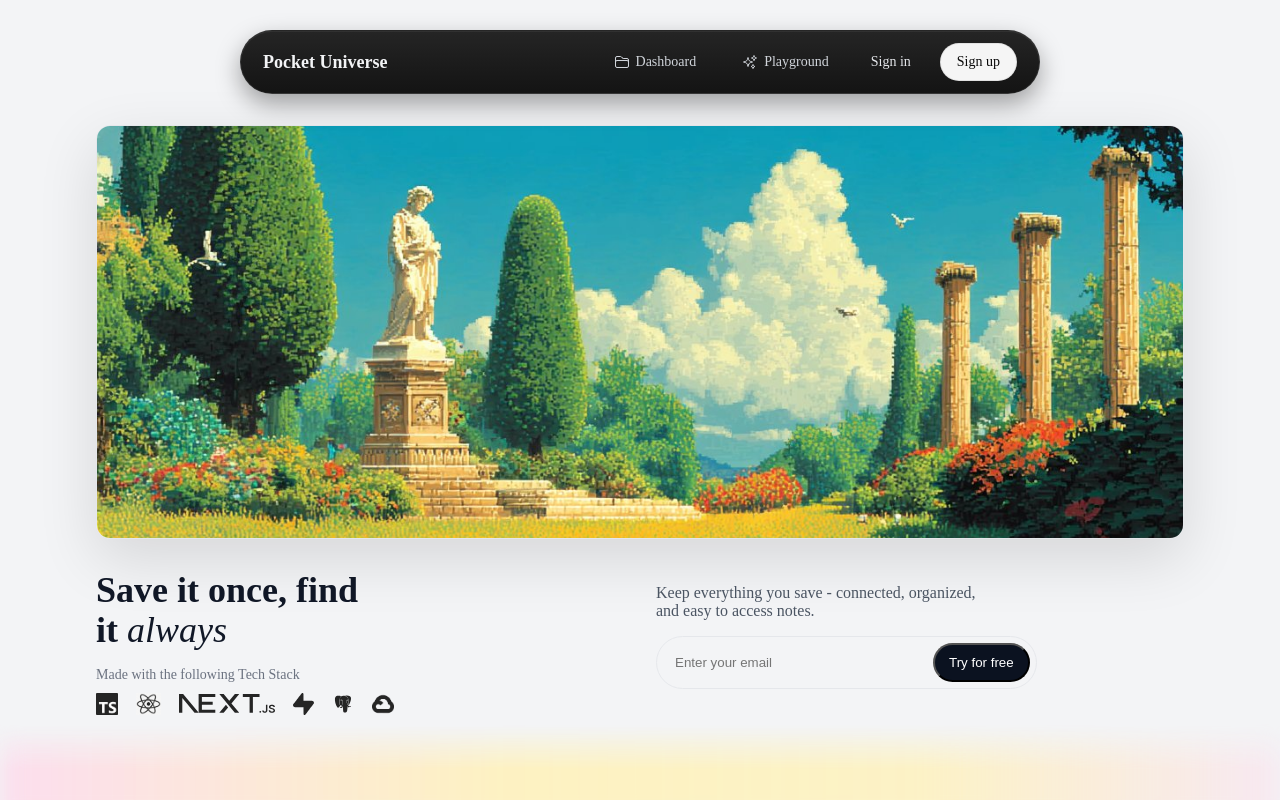
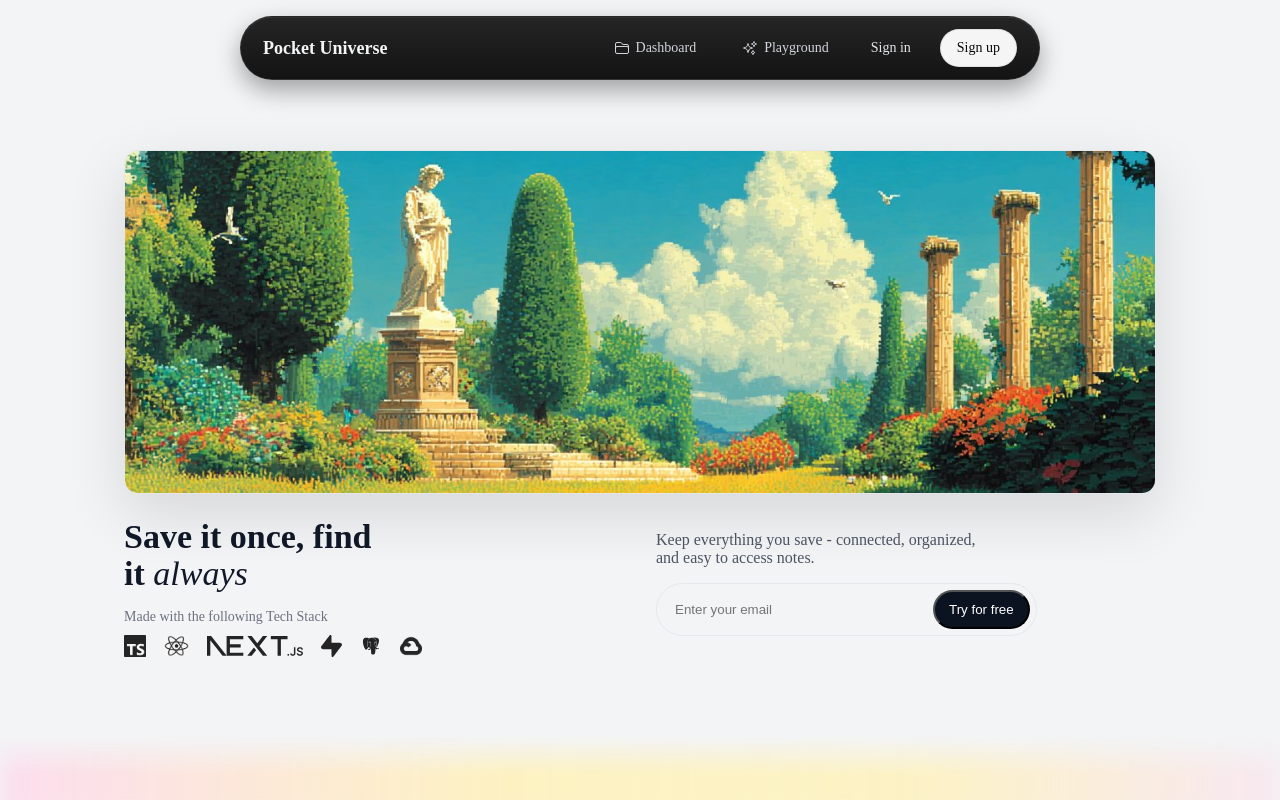
Before and after one commit to kabir-fx/Pocket-Universe, a Next.js app in the folder apps/web/: page / in a window 1280 px wide. Built offline with nearby package versions, Linux system fonts and the light colour scheme; no server answers.

Commit message:
Fix landing page misalignments

```diff
--- a/apps/web/app/home.module.css
+++ b/apps/web/app/home.module.css
@@ -1,4 +1,4 @@
-.page { background: #f3f4f6; color: #111827; height: 100vh; overflow: hidden; position: relative; z-index: 0; }
+.page { background: #f3f4f6; color: #111827; min-height: 100vh; min-height: 100dvh; overflow-x: hidden; overflow-y: auto; position: relative; z-index: 0; }
 .page :where(img) { color: transparent; }
 /* New landing */
 .bannerWrap { padding-top: 140px; }
@@ -8,7 +8,7 @@
 
 .landing { padding: 40px 0 clamp(80px, 10vh, 140px); background: transparent; }
 /* Add safe-area bottom padding when available (iOS, notches) */
-.landing { padding-bottom: calc(clamp(80px, 10vh, 140px) + env(safe-area-inset-bottom)); }
+.landing { padding-bottom: calc(clamp(64px, 9dvh, 120px) + env(safe-area-inset-bottom)); }
 .grid { display: grid; grid-template-columns: 1fr 1fr; gap: 32px; align-items: start; }
 .leftCol { padding-top: 12px; }
 .headline { font-size: 40px; line-height: 1.1; font-weight: 800; color: #111827; }
@@ -164,7 +164,7 @@
 
 /* Mobile phones (portrait) */
 @media (max-width: 600px) {
-  .page { height: 100vh; overflow: hidden; }
+  .page { min-height: 100vh; min-height: 100dvh; overflow-x: hidden; overflow-y: auto; }
   .bannerWrap { padding-top: 120px; }
   .banner { aspect-ratio: 4 / 3; margin: 0; border-radius: 12px; }
   .containerWide { padding: 0 16px; max-width: 100%; }
@@ -206,12 +206,24 @@
 
 /* Accommodate short viewports so everything fits above the fold */
 @media (max-height: 820px) {
-  .bannerWrap { padding-top: 125px; }
-  .banner { aspect-ratio: 21 / 8; }
+  .bannerWrap { padding-top: 150px; }
+  .banner { aspect-ratio: 21 / 7; }
   .bannerImg { object-position: center 88%; }
-  .headline { font-size: 36px; }
-  .landing { padding-top: 20px; padding-bottom: calc(clamp(60px, 8vh, 100px) + env(safe-area-inset-bottom)); }
-  .glowFooter { height: 100px; }
+  .headline { font-size: 34px; }
+  .landing { padding-top: 12px; padding-bottom: calc(40px + env(safe-area-inset-bottom)); }
+  .containerWide { max-width: 1064px; }
+  .glowFooter { height: 90px; }
+}
+
+/* Target common 1366x768 class of devices specifically to avoid initial scroll */
+@media (max-height: 780px) and (min-width: 1200px) {
+  .bannerWrap { padding-top: 115px; }
+  .banner { aspect-ratio: 21 / 6.6; }
+  .bannerImg { object-position: center 80%; }
+  .headline { font-size: 32px; }
+  .supporting { font-size: 16px; }
+  .emailInput { min-width: 240px; }
+  .landing { padding-top: 8px; padding-bottom: 36px; }
 }
 
 /* Dark mode */
--- a/apps/web/components/navigation.module.css
+++ b/apps/web/components/navigation.module.css
@@ -30,7 +30,7 @@
   backdrop-filter: saturate(180%) blur(8px);
   /* Navbar length */
   width: min(800px, calc(100% - 32px));
-  margin-top: 30px;
+  margin-top: 22px;
 }
 
 .left {
@@ -219,6 +219,15 @@
   }
 }
 
+/* Short viewport optimizations (e.g., 1366x768) */
+@media (max-height: 820px) {
+  .bar { margin-top: 16px; }
+}
+
+@media (max-height: 780px) and (min-width: 1200px) {
+  .bar { margin-top: 12px; }
+}
+
 /* Dark */
 @media (prefers-color-scheme: dark) {
   .brand { color: #f3f4f6; }
```
